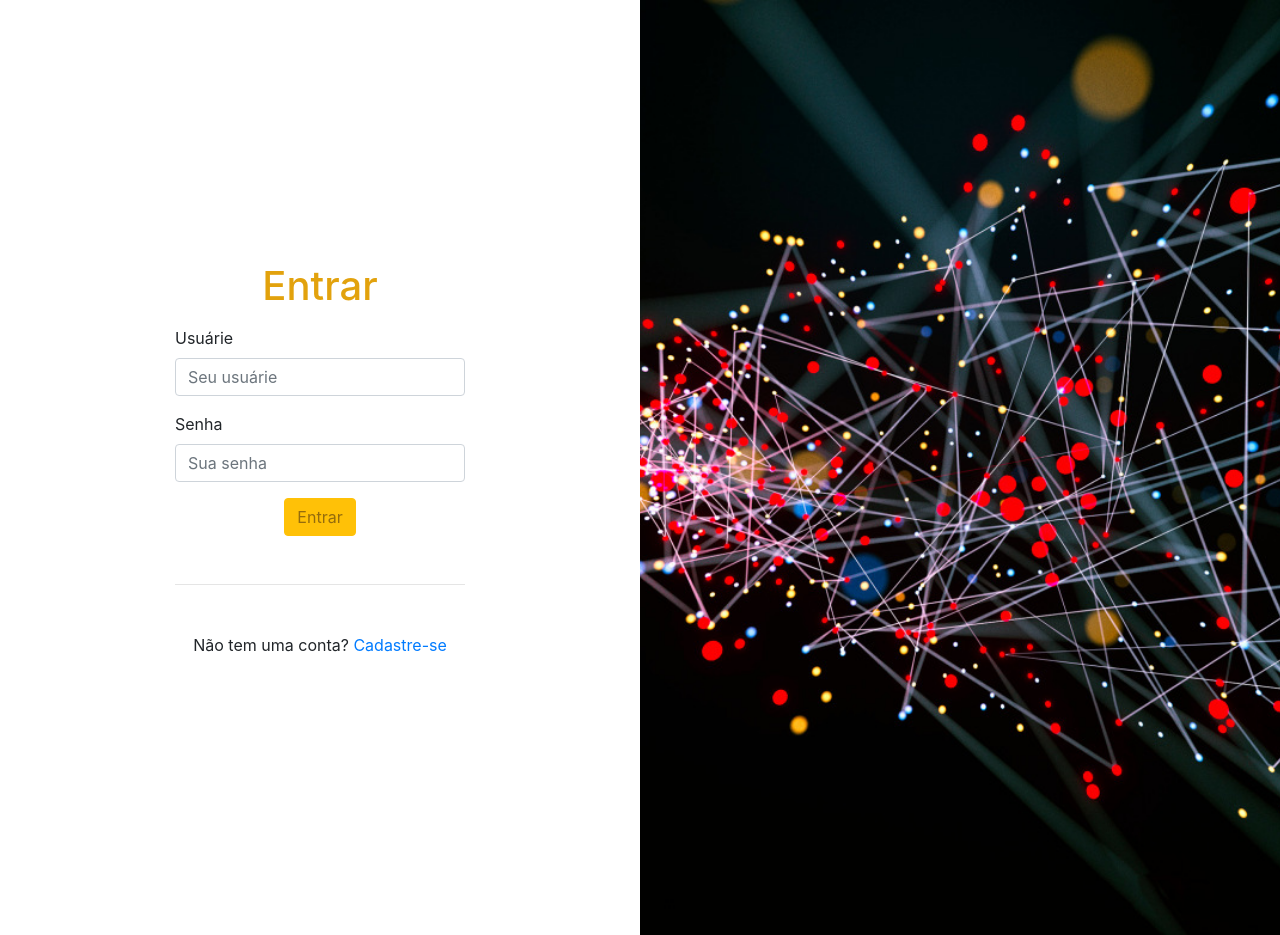
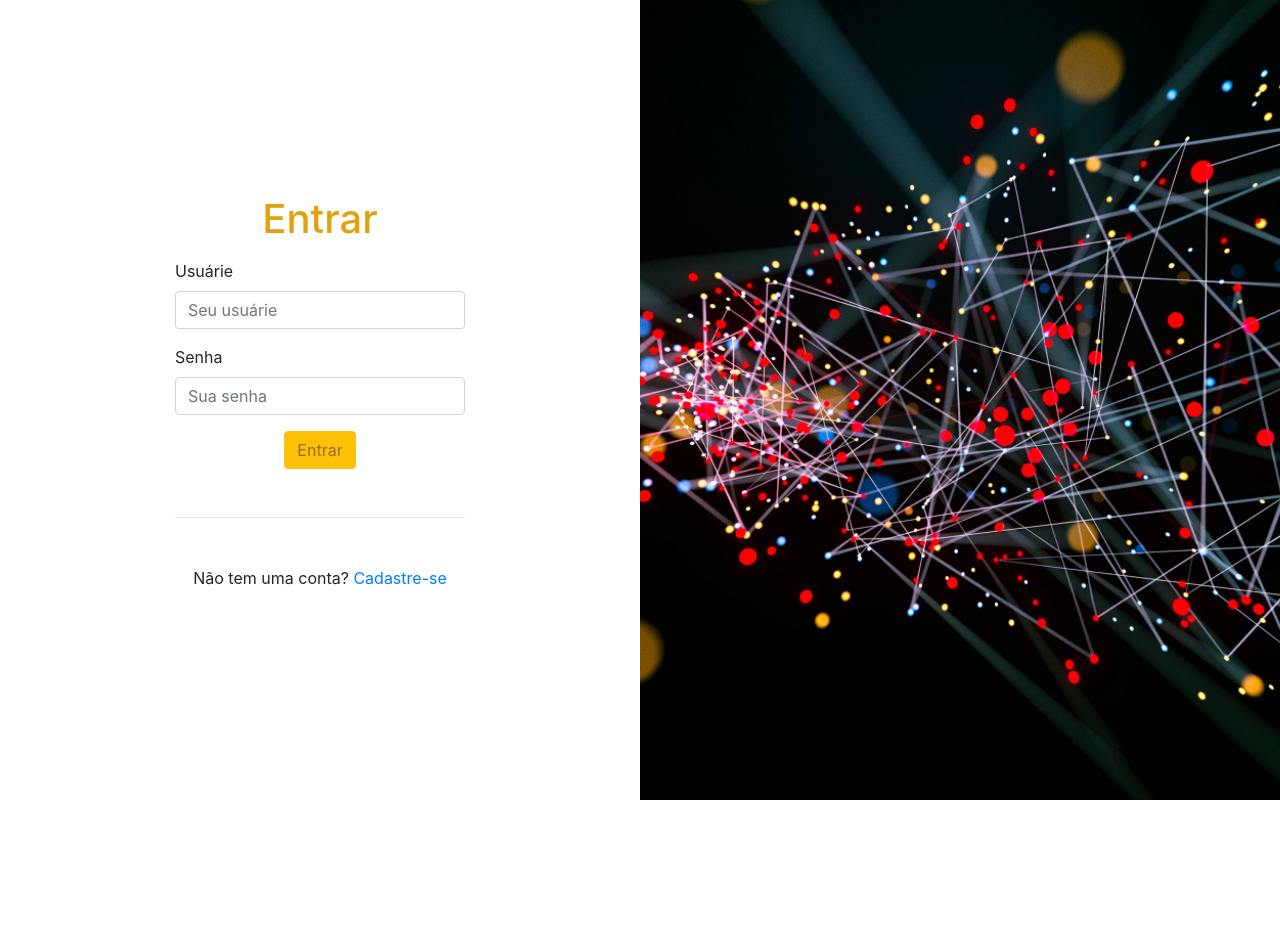
Before and after one commit to barbarafigueiroa/BlogPessoal, an Angular app: page /login in a window 1280 px wide. After the commit the page ends 800 px from the top, so only its background shows below. Built offline with nearby package versions, Linux system fonts and the light colour scheme.

Commit message:
atualiza configuração no css

```diff
--- a/src/app/cadastro/cadastro.component.css
+++ b/src/app/cadastro/cadastro.component.css
@@ -1,6 +1,6 @@
 #img-bg{
     background-image: url('../../assets/fotobg2.jpg');
-    min-height: 935px;
+    min-height: 100vh;
     background-position: center;
     background-repeat: no-repeat;
     background-size: cover;
--- a/src/app/login/login.component.css
+++ b/src/app/login/login.component.css
@@ -1,6 +1,6 @@
 #img-bg{
     background-image: url('../../assets/fotobg.jpg');
-    min-height: 935px;
+    min-height: 100vh;
     background-position: center;
     background-repeat: no-repeat;
     background-size: cover;
```
